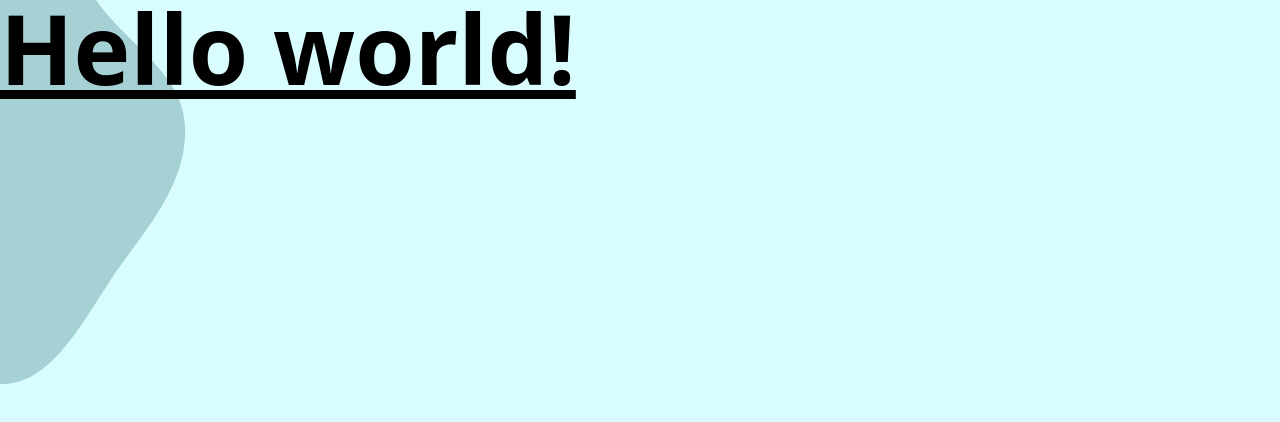
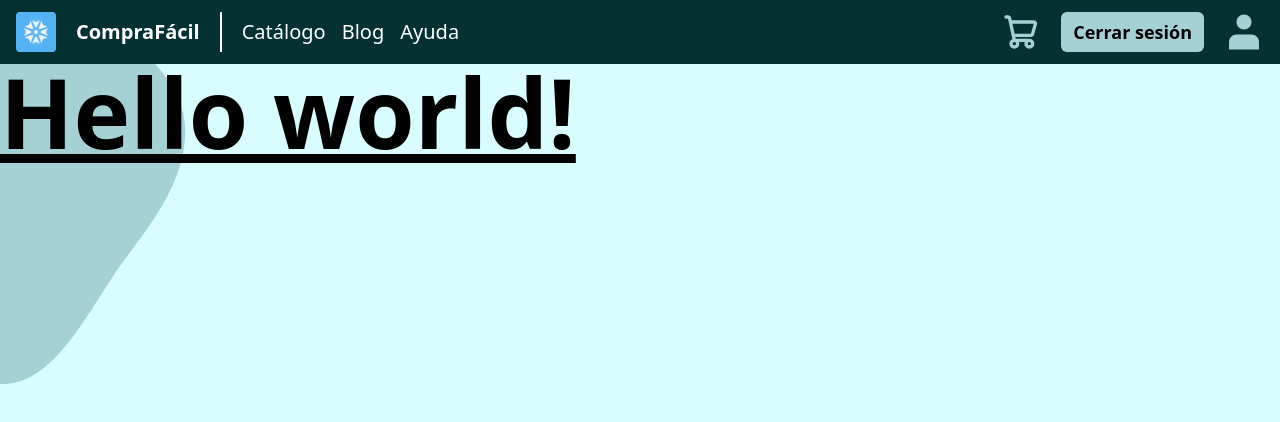
Before and after one commit to Seb0927/CompraFacilAccesible, a React (Vite) app: page / in a window 1280 px wide. Shown: the top 422 px of the page. Built offline with nearby package versions, Linux system fonts and the light colour scheme.

Commit message:
fix: background was making all non-clickable

```diff
--- a/src/components/background/Background.jsx
+++ b/src/components/background/Background.jsx
@@ -1,4 +1,5 @@
 import Blob from './Blob.jsx'
+import Navbar from './Navbar.jsx'
 
 const Background = (props) => {
 
@@ -14,11 +15,14 @@ const Background = (props) => {
   return (
     <>
       {/* Background */}
-      <div className='bg-blue-lightest relative min-h-screen w-full -z-50'>
+      <div className='bg-blue-lightest absolute min-h-screen w-full -z-50'>
         {/* Blob */}
-        <div className='absolute -z-40 left-0 top-0 -translate-y-1/4 -translate-x-1/2'>
+        <div className='absolute -z-40 -left-0 top-0 -translate-y-1/4 -translate-x-1/2'>
           <Blob />
         </div>
+
+        {/* Navbar */}
+        <Navbar />
 
         { children }
       </div>
```
